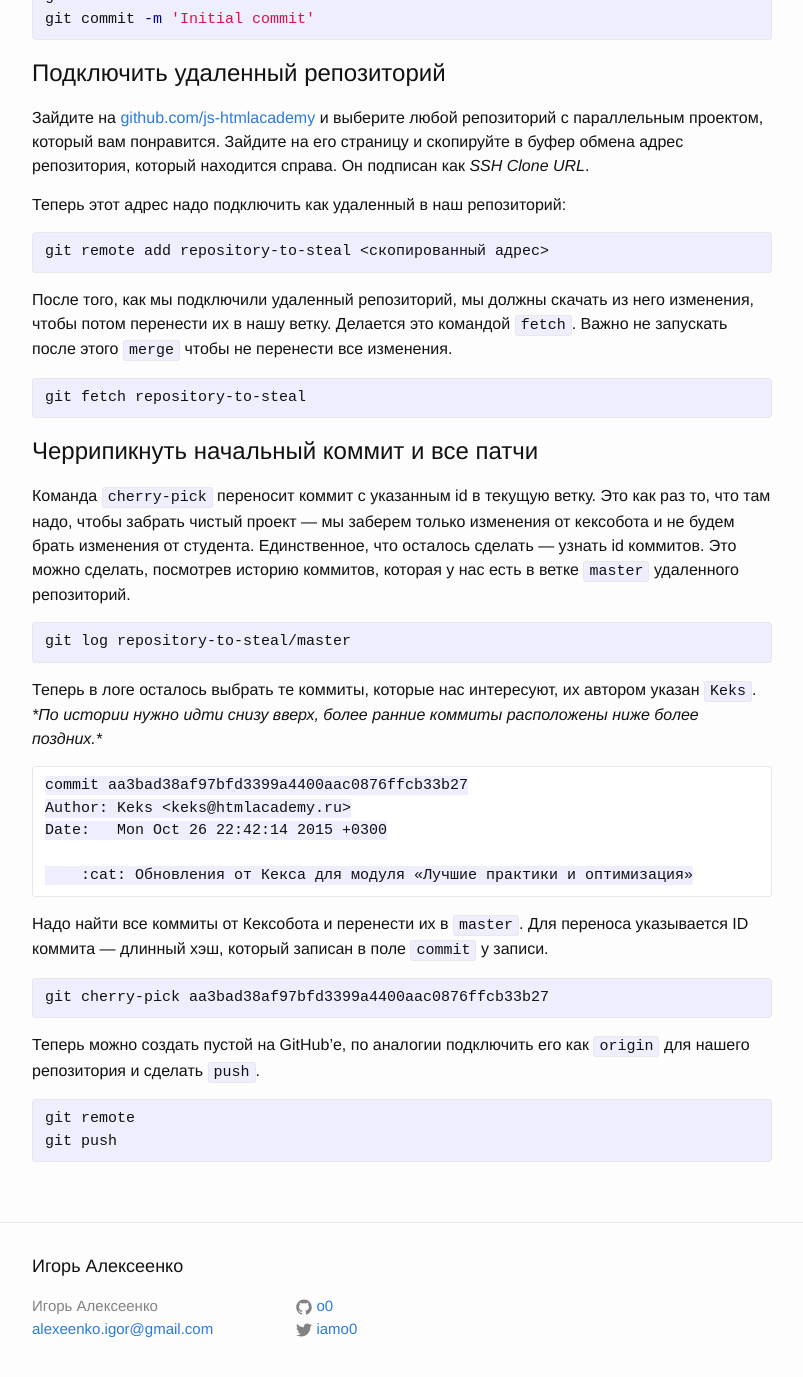
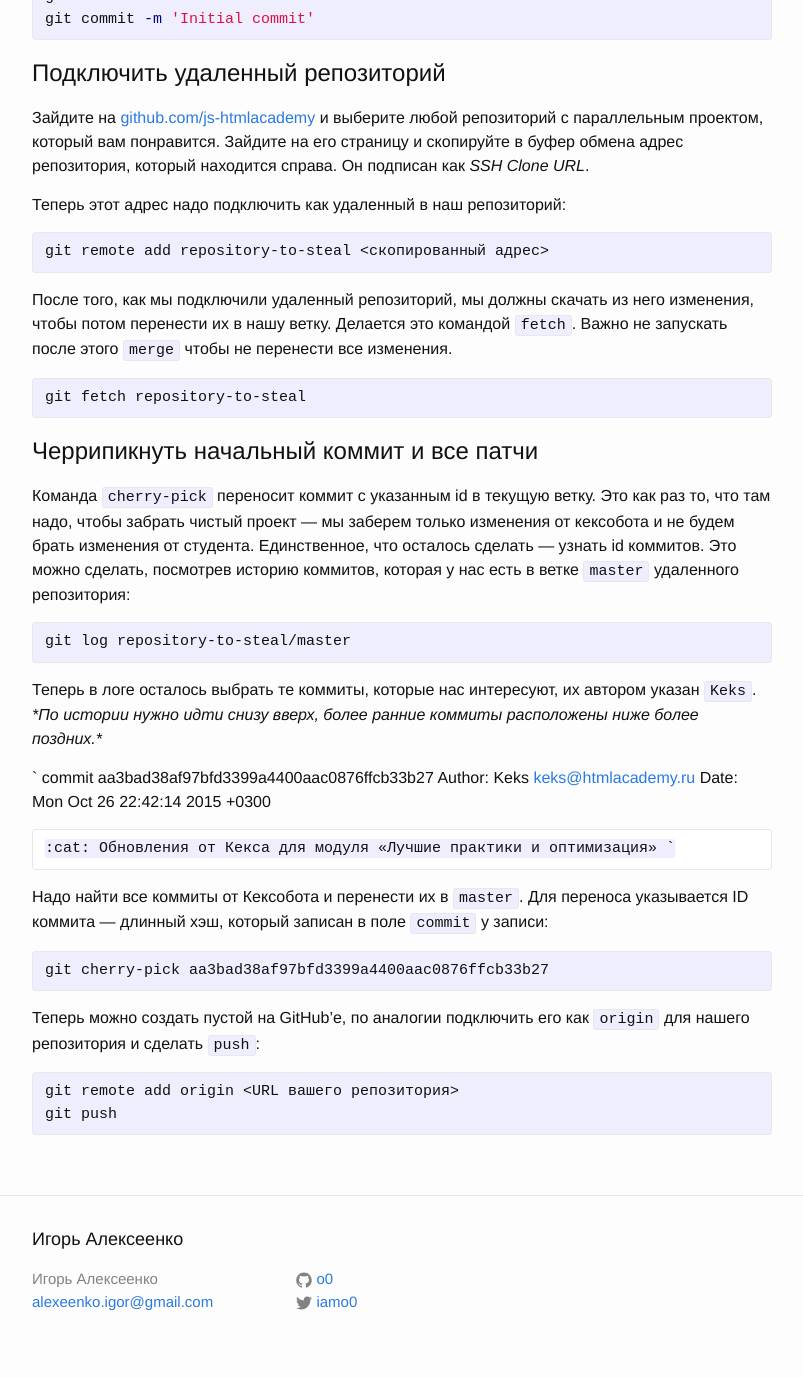
Before and after one commit to o0/o0.github.io, a Jekyll site: the page built from _posts/2015-08-19-welcome-to-jekyll.markdown, in a window 1280 px wide and 1400 px high, scrolled down 937 px. Shown: the top 1377 px of the window, without its empty margins (238-1041 px from the left). Built offline with Jekyll 4.4.1, drawn with Linux system fonts in a browser that asks for light colours.

Commit message:
Another bunch of changes

````diff
--- a/_posts/2015-08-19-welcome-to-jekyll.markdown
+++ b/_posts/2015-08-19-welcome-to-jekyll.markdown
@@ -47,7 +47,7 @@
 {% endhighlight %}
 
 # Черрипикнуть начальный коммит и все патчи
-Команда `cherry-pick` переносит коммит с указанным id в текущую ветку. Это как раз то, что там надо, чтобы забрать чистый проект — мы заберем только изменения от кексобота и не будем брать изменения от студента. Единственное, что осталось сделать — узнать id коммитов. Это можно сделать, посмотрев историю коммитов, которая у нас есть в ветке `master` удаленного репозиторий.
+Команда `cherry-pick` переносит коммит с указанным id в текущую ветку. Это как раз то, что там надо, чтобы забрать чистый проект — мы заберем только изменения от кексобота и не будем брать изменения от студента. Единственное, что осталось сделать — узнать id коммитов. Это можно сделать, посмотрев историю коммитов, которая у нас есть в ветке `master` удаленного репозитория:
 
 {% highlight bash %}
 git log repository-to-steal/master
@@ -55,24 +55,24 @@
 
 Теперь в логе осталось выбрать те коммиты, которые нас интересуют, их автором указан `Keks`. _*По истории нужно идти снизу вверх, более ранние коммиты расположены ниже более поздних.*_
 
-```
+`
 commit aa3bad38af97bfd3399a4400aac0876ffcb33b27
 Author: Keks <keks@htmlacademy.ru>
 Date:   Mon Oct 26 22:42:14 2015 +0300
 
     :cat: Обновления от Кекса для модуля «Лучшие практики и оптимизация»
-```
+`
 
-Надо найти все коммиты от Кексобота и перенести их в `master`. Для переноса указывается ID коммита — длинный хэш, который записан в поле `commit` у записи.
+Надо найти все коммиты от Кексобота и перенести их в `master`. Для переноса указывается ID коммита — длинный хэш, который записан в поле `commit` у записи:
 
 {% highlight bash %}
 git cherry-pick aa3bad38af97bfd3399a4400aac0876ffcb33b27
 {% endhighlight %}
 
 Теперь можно создать пустой на GitHub'e, по аналогии подключить его как `origin`
-для нашего репозитория и сделать `push`.
+для нашего репозитория и сделать `push`:
 
 {% highlight bash %}
-git remote
+git remote add origin <URL вашего репозитория>
 git push
 {% endhighlight %}
````
